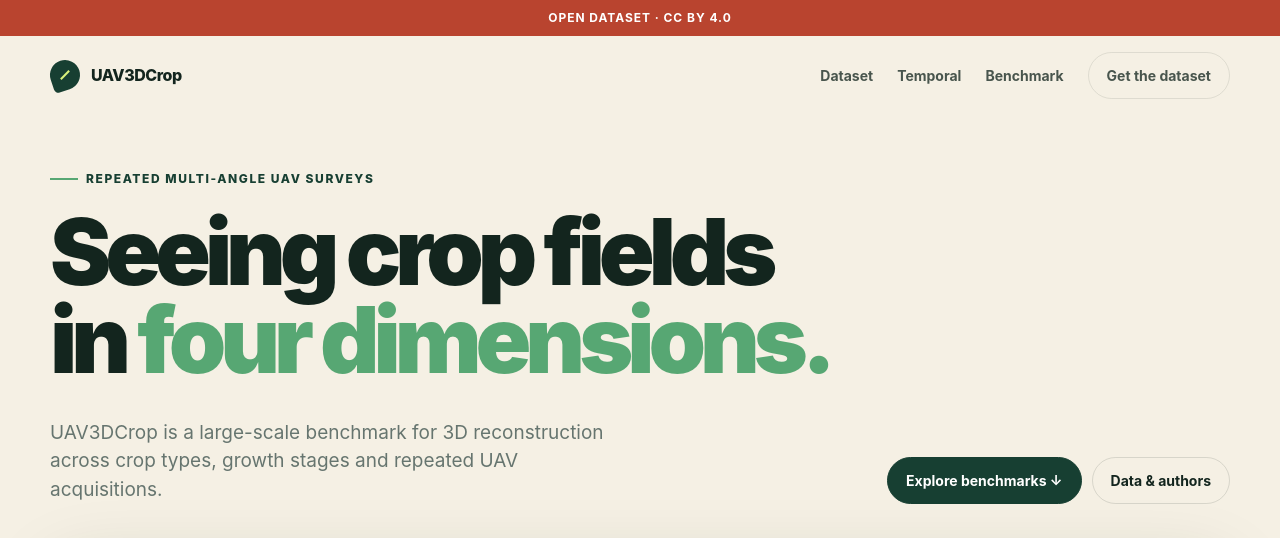
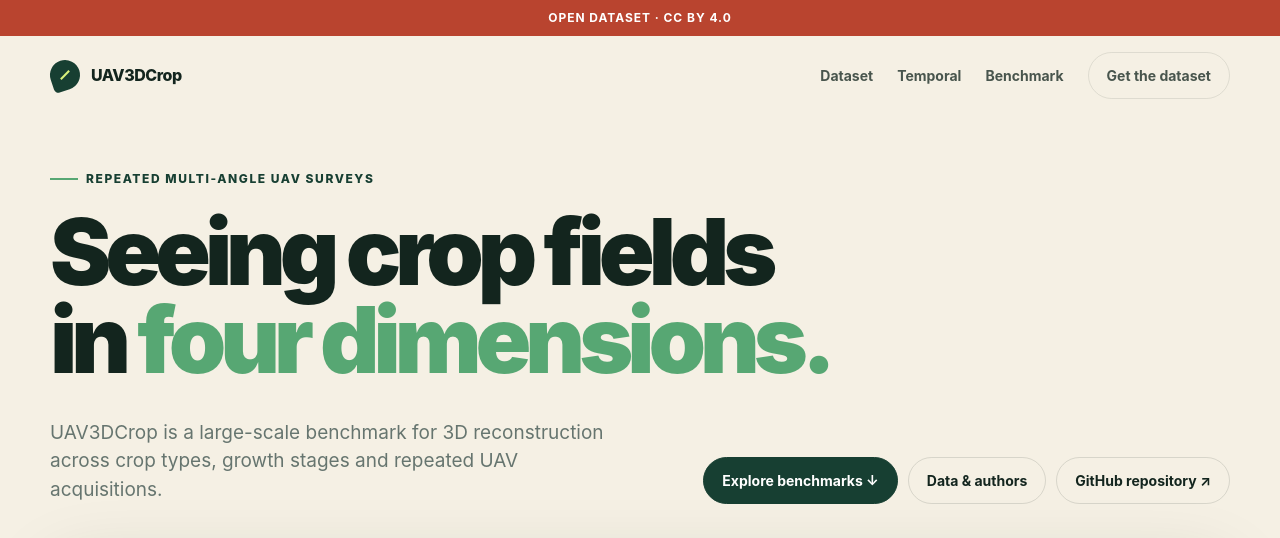
Before and after one commit to Link-dev/UAV3DCrop, a plain HTML site: page index.html in a window 1280 px wide. Shown: the top 538 px of the page. Drawn offline with Linux system fonts and the light colour scheme.

Commit message:
Add GitHub repository button

```diff
--- a/index.html
+++ b/index.html
@@ -296,6 +296,7 @@
         <div class="hero-actions">
           <a class="pill dark" href="#benchmark">Explore benchmarks ↓</a>
           <a class="pill" href="#access">Data &amp; authors</a>
+          <a class="pill" href="https://github.com/Link-dev/UAV3DCrop" target="_blank" rel="noopener noreferrer">GitHub repository ↗</a>
         </div>
       </div>
       <div class="flight">
```
